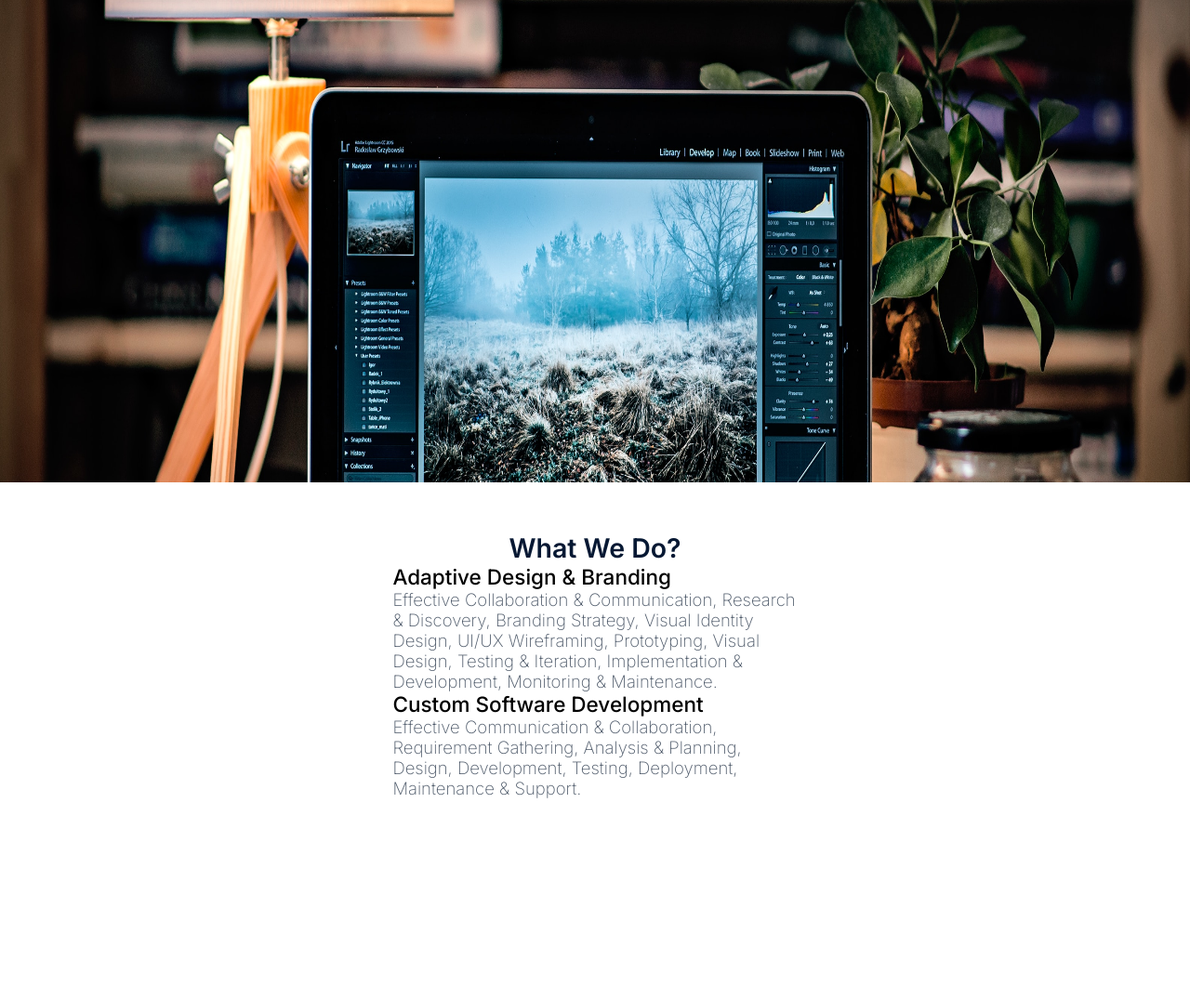
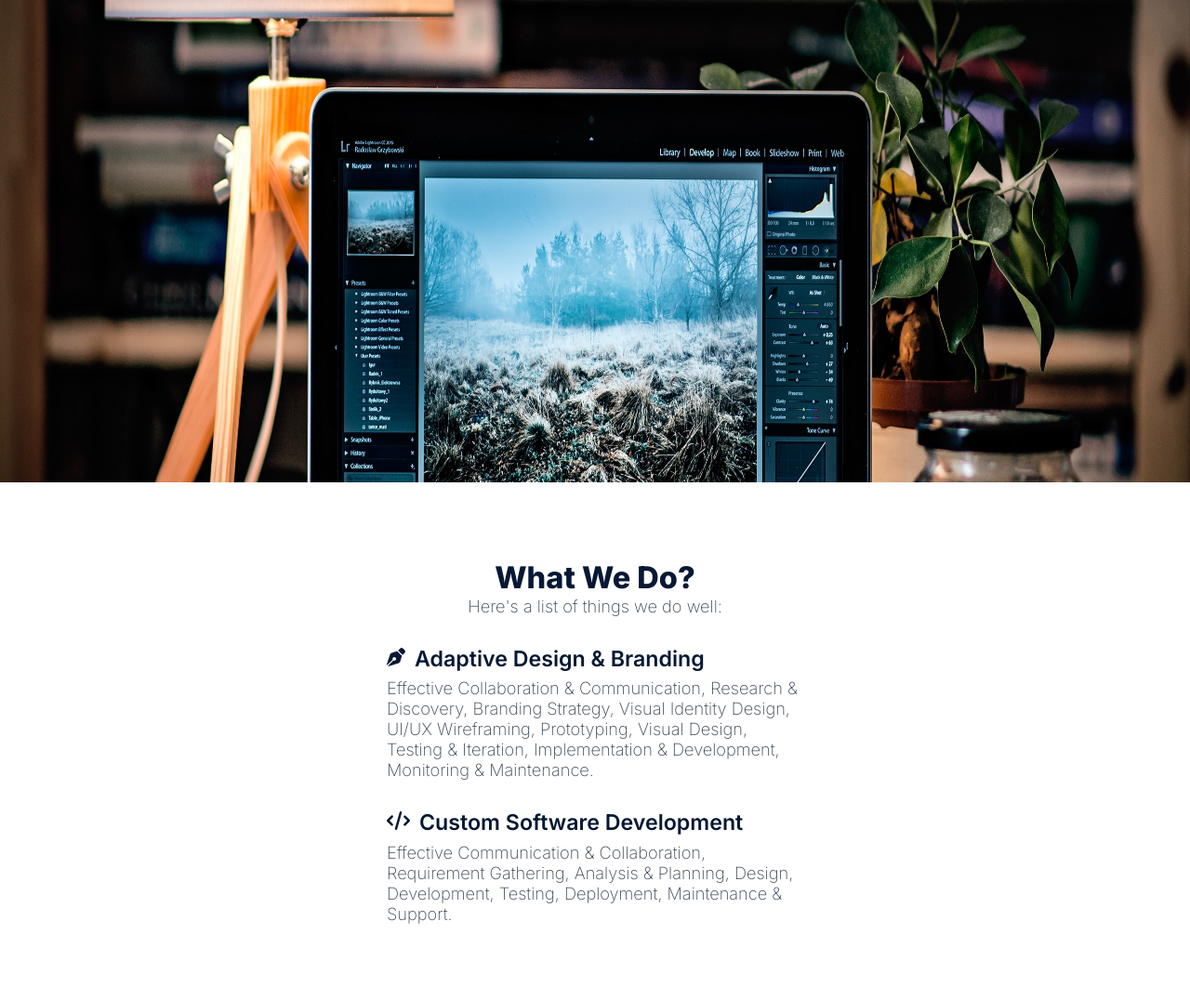
Before and after one commit to 2h311/summa-encore, a Flask app: page / in a window 1280 px wide. Shown: the part 894-1970 px from the top of the page at 93% size. Before the commit the page ends 1753 px from the top, so only its background shows below. Run offline with Flask 3, Linux system fonts and the light colour scheme; some web fonts are replaced.

```diff
--- /dev/null
+++ b/script.py
@@ -0,0 +1,3 @@
+import requests
+
+endpoint = "https://api-ap-southeast-2.hygraph.com/v2/cljvhhz1y029001ue4x1e7m5q/master"
--- a/static/css/styles.css
+++ b/static/css/styles.css
@@ -153,24 +153,40 @@ body {
   width: 100%;
 }
 .about__inner {
-  width: 34%;
+  width: 35%;
   margin: 0 auto;
-  padding: 5.25rem 0;
+  padding: 8.25rem 0;
+}
+.about__title {
+  display: flex;
+  align-items: first baseline;
+  gap: 1rem;
+}
+.about__title svg {
+  height: 2rem;
+  fill: #061833;
+}
+.about__branding:not(:last-child) {
+  margin-bottom: 3.2rem;
+}
+.about__branding--1 {
+  text-align: center;
 }
 .about__heading-2 {
-  font-size: 2.85rem;
-  text-align: center;
-  font-weight: 600;
+  font-size: 3.25rem;
+  font-weight: 800;
   color: #061833;
 }
 .about__heading-3 {
-  font-size: 2.25rem;
-  font-weight: 500;
+  font-size: 2.32rem;
+  font-weight: 600;
+  color: #061833;
+  margin-bottom: 0.65rem;
 }
 .about__text {
-  font-size: 1.85rem;
+  font-size: 1.82rem;
   font-weight: 300;
-  color: #4d5969;
+  color: #3f4853;
 }
 
 /*# sourceMappingURL=styles.css.map */
--- a/templates/index.html
+++ b/templates/index.html
@@ -40,19 +40,37 @@
     <section class="hero">&nbsp;</section>
     <!-- end of hero -->
 
+    <!-- a mini about section -->
     <section class="about">
       <div class="about__inner">
-        <h2 class="about__heading-2">What We Do?</h2>
+        <div class="about__branding about__branding--1">
+          <h2 class="about__heading-2">What We Do?</h2>
+          <p class="about__text">Here's a list of things we do well:</p>
+        </div>
+
         <div class="about__branding">
-          <h3 class="about__heading-3 heading-3">Adaptive Design &amp; Branding</h3>
+          <div class="about__title">
+            <svg xmlns="http://www.w3.org/2000/svg"
+              viewBox="0 0 512 512"><!--! Font Awesome Free 6.4.0 by @fontawesome - https://fontawesome.com License - https://fontawesome.com/license (Commercial License) Copyright 2023 Fonticons, Inc. -->
+              <path
+                d="M368.4 18.3L312.7 74.1 437.9 199.3l55.7-55.7c21.9-21.9 21.9-57.3 0-79.2L447.6 18.3c-21.9-21.9-57.3-21.9-79.2 0zM288 94.6l-9.2 2.8L134.7 140.6c-19.9 6-35.7 21.2-42.3 41L3.8 445.8c-3.8 11.3-1 23.9 7.3 32.4L164.7 324.7c-3-6.3-4.7-13.3-4.7-20.7c0-26.5 21.5-48 48-48s48 21.5 48 48s-21.5 48-48 48c-7.4 0-14.4-1.7-20.7-4.7L33.7 500.9c8.6 8.3 21.1 11.2 32.4 7.3l264.3-88.6c19.7-6.6 35-22.4 41-42.3l43.2-144.1 2.8-9.2L288 94.6z" />
+            </svg>
+            <h3 class="about__heading-3 heading-3">Adaptive Design &amp; Branding</h3>
+          </div>
+
           <p class="about__text">
             Effective Collaboration &amp; Communication, Research &amp; Discovery, Branding Strategy, Visual Identity
             Design, UI/UX Wireframing, Prototyping,
             Visual Design, Testing &amp; Iteration, Implementation &amp; Development, Monitoring &amp;
             Maintenance&period;
           </p>
+        </div>
 
-          <h3 class="about__heading-3 heading-3">Custom Software Development</h3>
+        <div class="about__branding">
+          <div class="about__title">
+            <svg xmlns="http://www.w3.org/2000/svg" viewBox="0 0 640 512"><!--! Font Awesome Free 6.4.0 by @fontawesome - https://fontawesome.com License - https://fontawesome.com/license (Commercial License) Copyright 2023 Fonticons, Inc. --><path d="M392.8 1.2c-17-4.9-34.7 5-39.6 22l-128 448c-4.9 17 5 34.7 22 39.6s34.7-5 39.6-22l128-448c4.9-17-5-34.7-22-39.6zm80.6 120.1c-12.5 12.5-12.5 32.8 0 45.3L562.7 256l-89.4 89.4c-12.5 12.5-12.5 32.8 0 45.3s32.8 12.5 45.3 0l112-112c12.5-12.5 12.5-32.8 0-45.3l-112-112c-12.5-12.5-32.8-12.5-45.3 0zm-306.7 0c-12.5-12.5-32.8-12.5-45.3 0l-112 112c-12.5 12.5-12.5 32.8 0 45.3l112 112c12.5 12.5 32.8 12.5 45.3 0s12.5-32.8 0-45.3L77.3 256l89.4-89.4c12.5-12.5 12.5-32.8 0-45.3z"/></svg>
+            <h3 class="about__heading-3 heading-3">Custom Software Development</h3>
+          </div>
           <p class="about__text">
             Effective Communication &amp; Collaboration, Requirement Gathering, Analysis &amp; Planning, Design,
             Development, Testing, Deployment, Maintenance &amp; Support&period;
@@ -60,6 +78,12 @@
         </div>
       </div>
     </section>
+    <!-- end of mini about section-->
+
+    <!-- inpage blog posts -->
+
+
+    <!-- end of inpage blog posts -->
 
   </body>
 
```
Also changed, not shown: static/scss/main.scss (+32 -12 lines), 1 other file.
